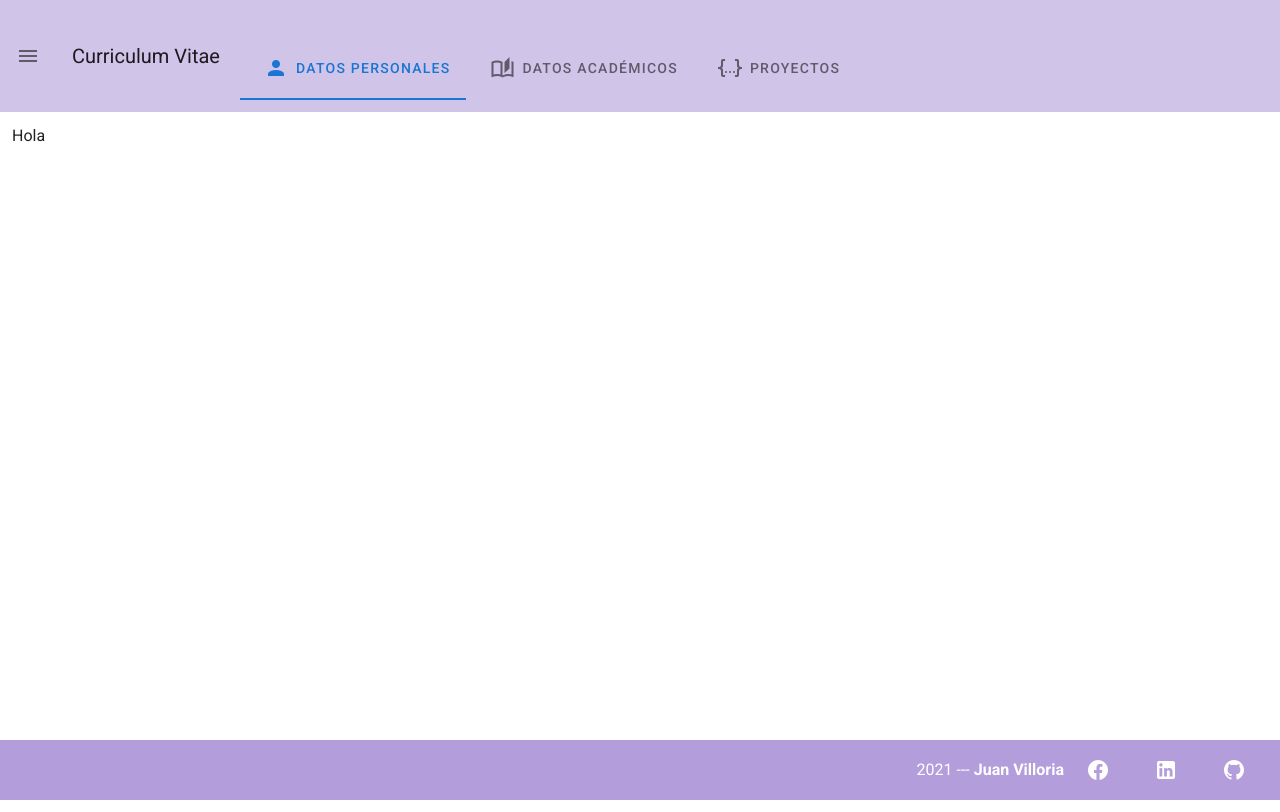
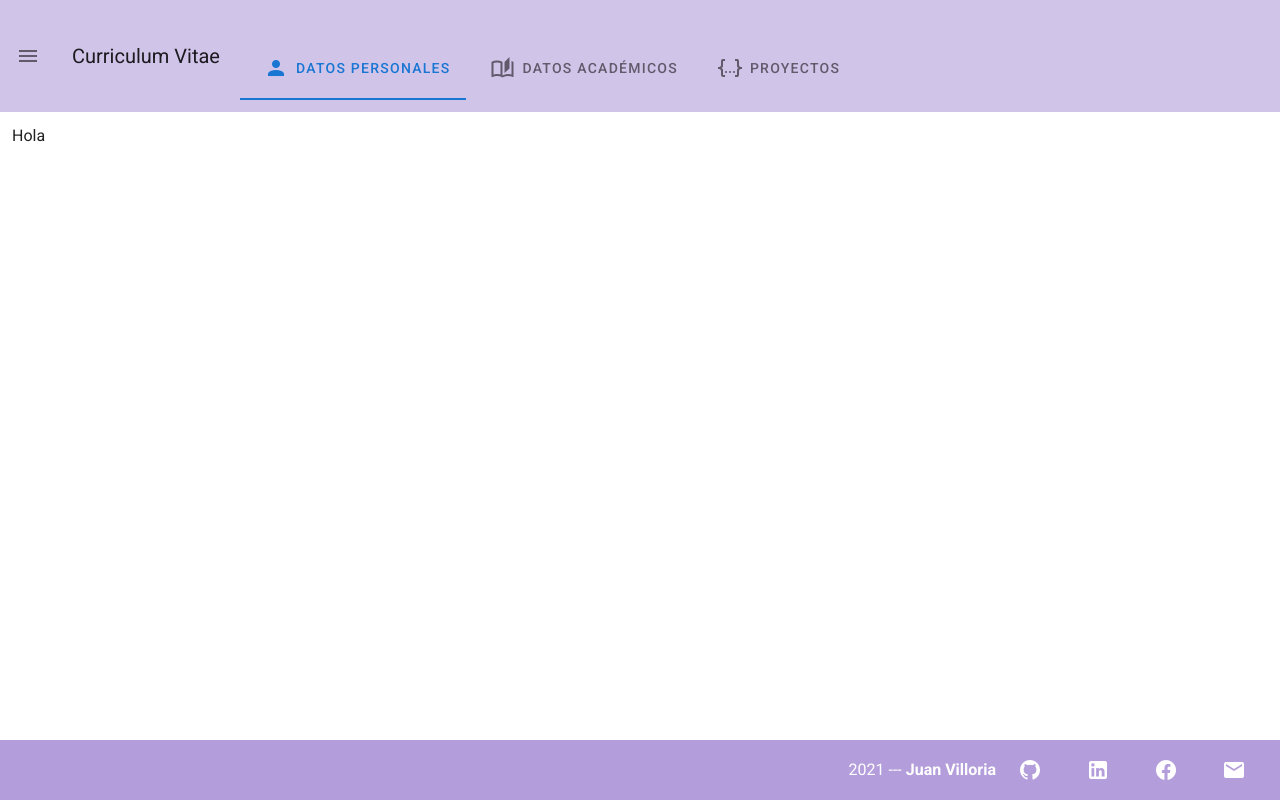
Before and after one commit to JuanDaw/cv_online, a Vue app in the folder interfaz/: page / in a window 1280 px wide. Built offline with nearby package versions, Linux system fonts and the light colour scheme.

Commit message:
Footer con links activos

```diff
--- a/interfaz/src/components/Footer.vue
+++ b/interfaz/src/components/Footer.vue
@@ -8,8 +8,8 @@
         >
             {{ new Date().getFullYear() }} --- <strong class="ml-1">Juan Villoria</strong>
             <v-btn
-                v-for="icon in icons"
-                :key="icon"
+                v-for="(icon, index) in icons"
+                :key="index"
                 class="mx-4"
                 dark
                 icon
@@ -17,8 +17,11 @@
                 <v-btn
                     flat
                     icon
+                    link
+                    :href="icon.link"
+                    target="blank"
                 >
-                    <v-icon>{{ icon }}</v-icon>
+                    <v-icon>{{ icon.icon }}</v-icon>
                 </v-btn>
             </v-btn>
         </v-footer>
@@ -31,9 +34,10 @@
         data() {
             return {
                 icons: [
-                    'mdi-facebook',
-                    'mdi-linkedin',
-                    'mdi-github'
+                    {icon: 'mdi-github', link: 'https://github.com/JuanDaw/'},
+                    {icon: 'mdi-linkedin', link: 'https://www.linkedin.com/in/juan-antonio-villoria-del-moral-7937a8180'},
+                    {icon: 'mdi-facebook', link: 'https://www.facebook.com/juan.viilloriiadelmoral'},
+                    {icon: 'mdi-email', link: 'mailto:juvi.13.13@gmail.com'},
                 ],
             }
         },
```
